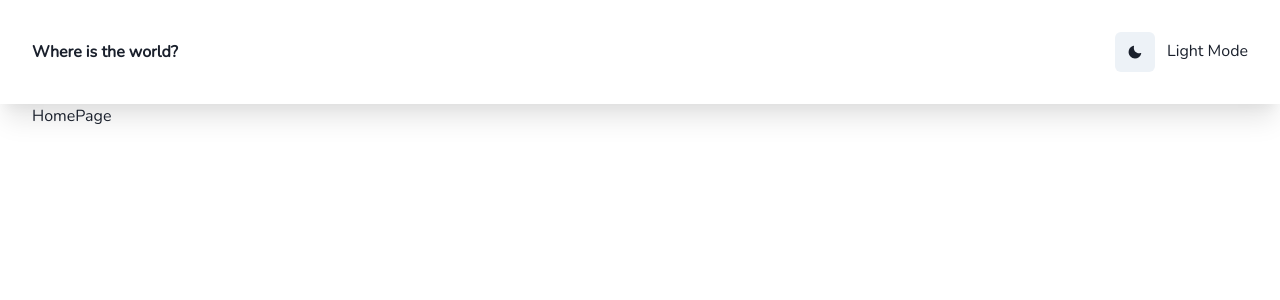
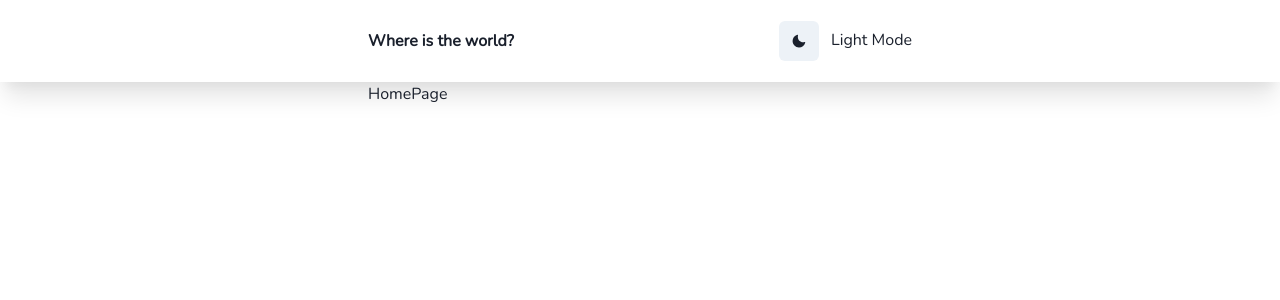
Before and after one commit to berezin787/countries-spa, a React (Vite) app: page / in a window 1280 px wide. Shown: the top 300 px of the page. Built offline with nearby package versions, Linux system fonts and the light colour scheme.

Commit message:
update header padding

```diff
--- a/src/components/Header/Header.module.css
+++ b/src/components/Header/Header.module.css
@@ -1,7 +1,7 @@
 .header {
   align-items: center;
   justify-content: space-between;
-  padding: 2rem 0;
+  padding: 1.3rem 0;
   font-weight: 800;
   font-size: 16px;
 }
--- a/src/theme/components/Container/index.ts
+++ b/src/theme/components/container/index.ts
@@ -1,6 +1,6 @@
 import { defineStyleConfig } from '@chakra-ui/react';
 
-export const containerTheme = defineStyleConfig({
+export const Container = defineStyleConfig({
   baseStyle: {
     'margin': '0 auto',
     'padding': '0 2rem',
```
